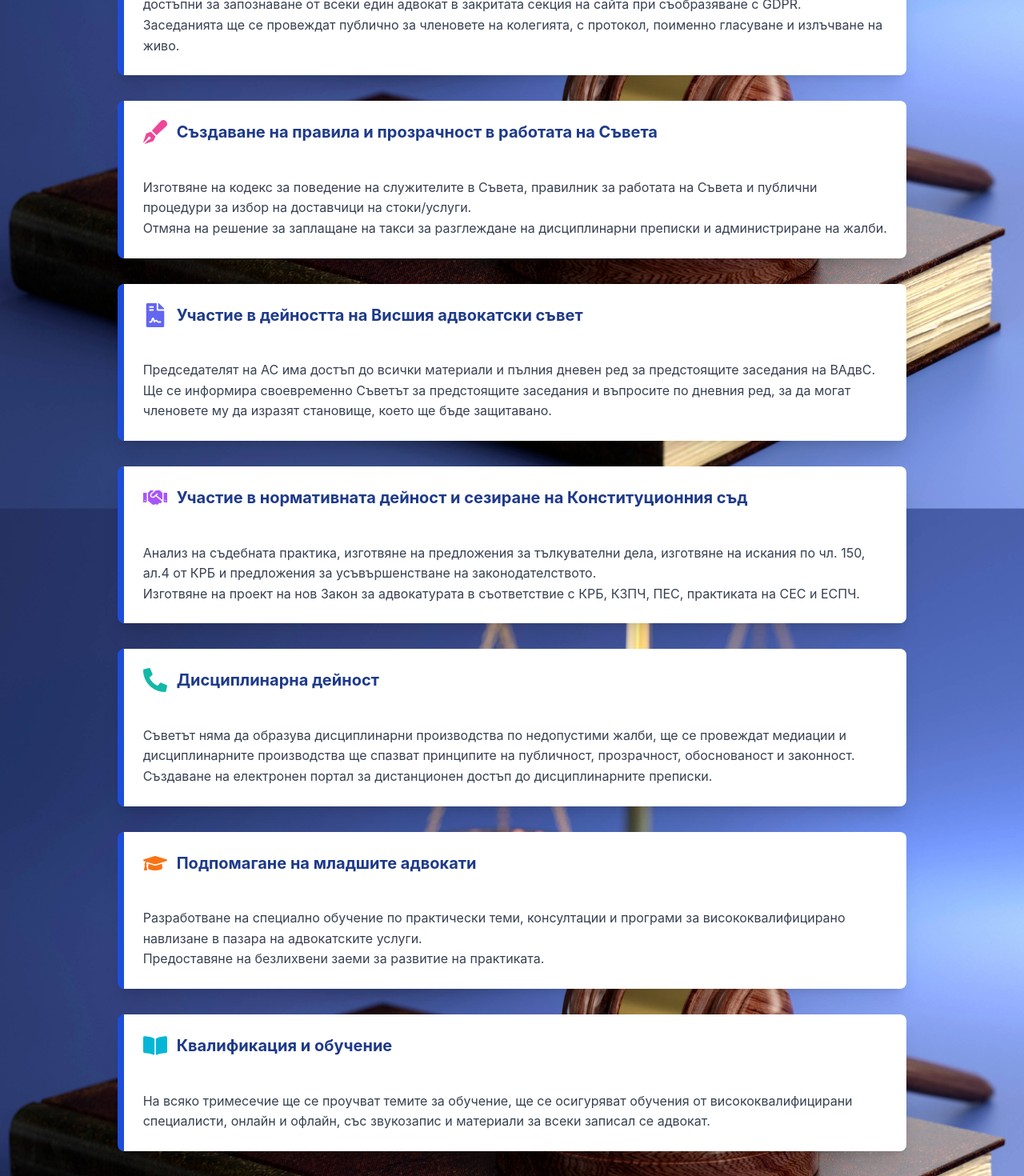
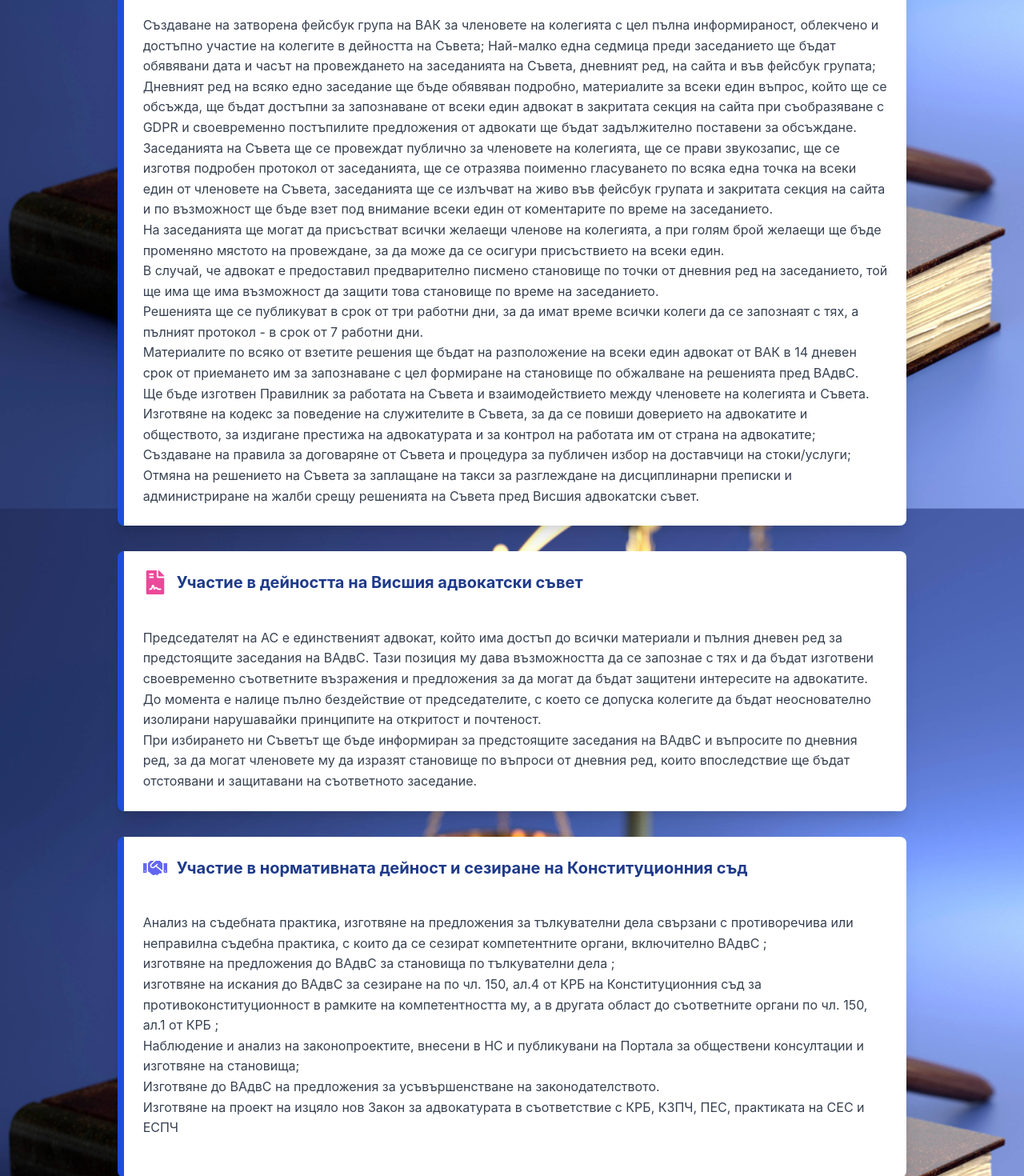
Before and after one commit to CodingAesthete/LawyersBG, a React (Vite) app in the folder client/: page /practice-areas in a window 1280 px wide. Shown: the part 1640-3110 px from the top of the page at 80% size. Built offline with nearby package versions, Linux system fonts and the light colour scheme.

Commit message:
Complete program

```diff
--- a/client/src/pages/PracticeAreas.jsx
+++ b/client/src/pages/PracticeAreas.jsx
@@ -10,11 +10,17 @@ export default function Program() {
       icon: FaGavel,
       text: `
 Адвокатът е приравнен със съдията по отношение на дължимото му уважение и му се дължи съдействие като на съдия /чл. 29 от ЗА/, но към момента липсва реалното прилагане на тази разпоредба.
+
 Именно поради това приоритетната ни задача ще бъде да организираме изпълнение на задължението на съвета по чл. 89, т. 5 от ЗА, като създадем необходимата организация.
+
 При сигнал от адвокат за неоказано дължимо уважение и съдействие АС ще реагира незабавно и ще предприема активни действия по защита на адвоката с изготвяне на съответните жалби, работни срещи и публични декларации.
+
 Ще бъде създадена и специална комисия, която ще подпомага работата на АС по тези въпроси.
+
 Откриване и поддържане на „горещ” телефон за сигнали при нужда от спешно съдействие и защита на адвокати;
+
 Извършване на проверки по сигнали срещу съдии, прокурори, полицаи, държавни и общински служители при неоказано дължимо уважение и съдействие на адвокат, като Комисията ще дава предложения за защита на правата на адвокатите;
+
 Организиране на регулярни срещи с представители на Съд, Прокуратура, Следствие, МВР, Министерство на правосъдието, ЧСИ и други институции за обсъждане и решаване на възникнали проблеми при работата на адвокатите.
       `,
     },
@@ -25,8 +31,8 @@ export default function Program() {
 Осигуряване на пълна публичност и прозрачност
 Особените представителства ще бъдат разпределяни между всички членове на колегията, които заявят изрично желанието си за това, без значение дали са вписани в НРПП.
 Ще прилагаме публичност, прозрачност и разпределение по безпристрастен начин, съобразно специализацията, натовареността и мястото на услугата при разпределение на делата по ЗПП и особените представителства.
-Ежемесечно публикуване на пълната информация за разпределението им.
-Увеличение на възнагражденията по ЗПП.
+Ежемесечно публикуване на пълната информация за разпределението им
+Увеличение на възнагражденията по ЗПП
       `,
     },
     {
@@ -42,49 +48,60 @@ export default function Program() {
       title: "Демократично функциониране на Адвокатския съвет",
       icon: FaBookOpen,
       text: `
-Създаване на затворена фейсбук група на ВАК за членовете на колегията с цел пълна информираност, облекчено и достъпно участие на колегите в дейността на Съвета.
-Най-малко една седмица преди заседанието ще бъдат обявявани дата и часът на провеждането на заседанията на Съвета, дневният ред, на сайта и във фейсбук групата.
-Дневният ред на всяко едно заседание ще бъде обявяван подробно, материалите за всеки един въпрос ще бъдат достъпни за запознаване от всеки един адвокат в закритата секция на сайта при съобразяване с GDPR.
-Заседанията ще се провеждат публично за членовете на колегията, с протокол, поименно гласуване и излъчване на живо.
-      `,
-    },
-    {
-      title: "Създаване на правила и прозрачност в работата на Съвета",
-      icon: FaPenFancy,
-      text: `
-Изготвяне на кодекс за поведение на служителите в Съвета, правилник за работата на Съвета и публични процедури за избор на доставчици на стоки/услуги.
-Отмяна на решение за заплащане на такси за разглеждане на дисциплинарни преписки и администриране на жалби.
+Създаване на затворена фейсбук група на ВАК за членовете на колегията  с цел пълна информираност, облекчено и достъпно участие на колегите в дейността на Съвета;	Най-малко една седмица преди заседанието ще бъдат обявявани дата и часът на провеждането на заседанията на Съвета, дневният ред, на сайта и във фейсбук групата;
+	Дневният ред на всяко едно заседание ще бъде обявяван подробно, материалите за всеки един въпрос, който ще се обсъжда, ще бъдат достъпни за запознаване от всеки един адвокат в закритата секция на сайта при съобразяване с GDPR и своевременно постъпилите предложения от адвокати ще бъдат задължително поставени за обсъждане.
+	Заседанията на Съвета ще се провеждат публично за членовете на колегията, ще се прави звукозапис, ще се изготвя подробен протокол от заседанията, ще се отразява поименно гласуването по всяка една точка на всеки един от членовете на Съвета, заседанията ще се излъчват на живо във фейсбук  групата и закритата секция на сайта и по възможност ще бъде взет под внимание всеки един от коментарите по време на заседанието.
+	На заседанията ще могат да присъстват всички желаещи членове на колегията, а при голям брой желаещи ще бъде променяно мястото на провеждане, за да може да се осигури присъствието на всеки един.
+	В случай, че адвокат е предоставил предварително писмено становище по точки от дневния ред на заседанието, той ще има ще има възможност да защити това становище по време на заседанието.
+	Решенията ще се публикуват в срок от три работни дни, за да имат време всички колеги да се запознаят с тях, а пълният протокол - в срок от 7 работни дни.
+	Материалите по всяко от взетите решения ще бъдат на разположение на всеки един адвокат от ВАК в 14 дневен срок от приемането им за запознаване с цел формиране на становище по обжалване на решенията пред ВАдвС.
+	Ще бъде изготвен Правилник за работата на Съвета и взаимодействието  между членовете на колегията и Съвета.
+	Изготвяне на кодекс за поведение на служителите в Съвета, за да се повиши доверието на адвокатите и обществото, за издигане престижа на адвокатурата и за контрол на работата им от страна на адвокатите;
+	Създаване на правила за договаряне от Съвета и процедура за публичен избор на доставчици на стоки/услуги;
+	Отмяна на решението на Съвета за заплащане на такси за разглеждане на дисциплинарни преписки и администриране на жалби срещу решенията на Съвета пред Висшия адвокатски съвет.
       `,
     },
     {
       title: "Участие в дейността на Висшия адвокатски съвет",
       icon: FaFileContract,
       text: `
-Председателят на АС има достъп до всички материали и пълния дневен ред за предстоящите заседания на ВАдвС.
-Ще се информира своевременно Съветът за предстоящите заседания и въпросите по дневния ред, за да могат членовете му да изразят становище, което ще бъде защитавано.
+Председателят на АС е единственият адвокат, който има достъп до всички материали и пълния дневен ред за предстоящите заседания на ВАдвС. Тази позиция му дава възможността да се запознае с тях и да бъдат изготвени своевременно съответните възражения и предложения за да могат да бъдат защитени интересите на адвокатите.
+До момента е налице пълно бездействие от председателите, с което се допуска колегите да бъдат неоснователно изолирани нарушавайки принципите на откритост и почтеност.
+При избирането ни Съветът ще бъде информиран за предстоящите заседания на ВАдвС и въпросите по дневния ред, за да могат членовете му да изразят становище по въпроси от дневния ред, които впоследствие ще бъдат отстоявани и защитавани на съответното заседание.
       `,
     },
     {
       title: "Участие в нормативната дейност и сезиране на Конституционния съд",
       icon: FaHandshake,
       text: `
-Анализ на съдебната практика, изготвяне на предложения за тълкувателни дела, изготвяне на искания по чл. 150, ал.4 от КРБ и предложения за усъвършенстване на законодателството.
-Изготвяне на проект на нов Закон за адвокатурата в съответствие с КРБ, КЗПЧ, ПЕС, практиката на СЕС и ЕСПЧ.
+Анализ на съдебната практика, изготвяне на предложения за тълкувателни дела свързани с противоречива или неправилна съдебна практика, с които да се сезират компетентните органи, включително ВАдвС ;
+изготвяне на предложения до ВАдвС за становища по тълкувателни дела ;
+изготвяне на искания до ВАдвС за сезиране на по чл. 150, ал.4 от КРБ на Конституционния съд за противоконституционност в рамките на компетентността му, а в другата област до съответните органи по чл. 150, ал.1 от КРБ ;
+Наблюдение и анализ на законопроектите, внесени в НС и публикувани на Портала за обществени консултации и изготвяне на становища;
+Изготвяне до ВАдвС на предложения за усъвършенстване на законодателството.
+Изготвяне на проект на изцяло нов Закон за адвокатурата в съответствие с КРБ, КЗПЧ, ПЕС, практиката на СЕС и ЕСПЧ
+
       `,
     },
     {
       title: "Дисциплинарна дейност",
       icon: FaPhoneAlt,
       text: `
-Съветът няма да образува дисциплинарни производства по недопустими жалби, ще се провеждат медиации и дисциплинарните производства ще спазват принципите на публичност, прозрачност, обоснованост и законност.
-Създаване на електронен портал за дистанционен достъп до дисциплинарните преписки.
+Съветът няма да образува дисциплинарни производства по недопустими жалби, по които липсват законовите предпоставки за това по чл. 136 от ЗА за наличие на достатъчно данни, от които може да се направи основателно предположение за извършено дисциплинарно нарушение.
+Ще бъде изключена възможността за възбуждане на дисциплинарно преследване срещу членовете на колегията при забавено плащане на членски внос, защото това не представлява дисциплинарно нарушение.
+Ще създадем организация за провеждане на медиация с цел решаване споровете между адвокати и между адвокати и клиенти, за което ще бъде приет правилник.
+Медиатори ще бъдат адвокати, завършили обучение за медиация с опит, вписани в списък приет от Съвета.
+Дисциплинарното производство ще бъде провеждано при спазване на принципите на публичност, прозрачност, обоснованост, законност и справедливост, в съответствие с най-високите стандарти за правото на защита на дисциплинарно обвинените адвокати установени в  Правото на ЕС, ХОПЕС, КЗПЧОС и както са тълкувани от СЕС и ЕСПЧ.
+Създаване на електронен портал, осигуряващ дистанционен достъп до дисциплинарните преписки и дела с публична част и част, достъпна за членовете на дисциплинарния съд, обвинители и страни, както и регистър на цялата дисциплинарна практика на ДС на ВАК и Висшия дисциплинарен съд по отделните дисциплинарни нарушения.
+
       `,
     },
     {
       title: "Подпомагане на младшите адвокати",
       icon: FaGraduationCap,
       text: `
-Разработване на специално обучение по практически теми, консултации и програми за висококвалифицирано навлизане в пазара на адвокатските услуги.
+Разработване на специално обучение по практически теми, съдействие, консултации и програми за висококвалифицирано навлизане в пазара на адвокатските услуги.
+Организиране на процедура за подбор на адвокати, които желаят да подпомагат младши адвокати.
 Предоставяне на безлихвени заеми за развитие на практиката.
       `,
     },
@@ -92,14 +109,17 @@ export default function Program() {
       title: "Квалификация и обучение",
       icon: FaBookOpen,
       text: `
-На всяко тримесечие ще се проучват темите за обучение, ще се осигуряват обучения от висококвалифицирани специалисти, онлайн и офлайн, със звукозапис и материали за всеки записал се адвокат.
+На всяко тримесечие с анкети ще бъде проучвано желанието и темите за обучение на адвокатите от ВАК;
+Ще положим усилия да бъдат осигурени обучения по тези теми от висококвалифицирани специалисти, които да могат да се посещават и онлайн.
+Звукозапис и материалите ще бъдат изпращани на всеки адвокат, който се е записал за обучението.
+Ще организираме обучения, свързани с достъп до електронни услуги /подписване на документи с ел. подпис, работа с ЕПЕП/ с последващо индивидуално съдействие от специалист.
       `,
     },
     {
       title: "Одит на Адвокатската колегия",
       icon: FaSearch,
       text: `
-Ще извършим пълна ревизия на дейността на предходните Съвети, ще информираме обществеността за резултатите и ще сезираме компетентните органи при установени правонарушения.
+Ще извършим пълна ревизия на дейността на предходните Съвети, като поемаме ангажимент да информираме обществеността за резултатите, както и да сезираме съответните компетентни органи за всяко сериозно правонарушение, а при наличие на вреди ще бъдат образувани съдебни производства.
       `,
     },
   ];
```
